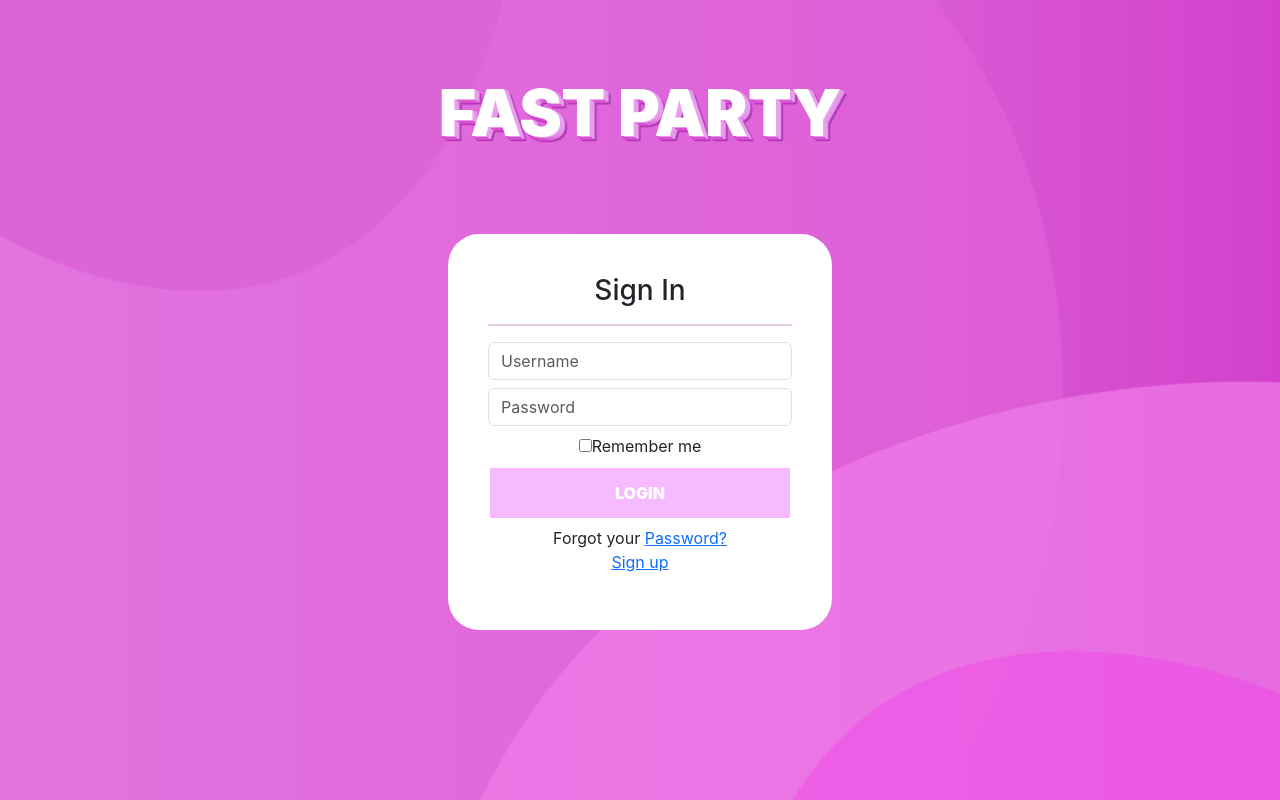
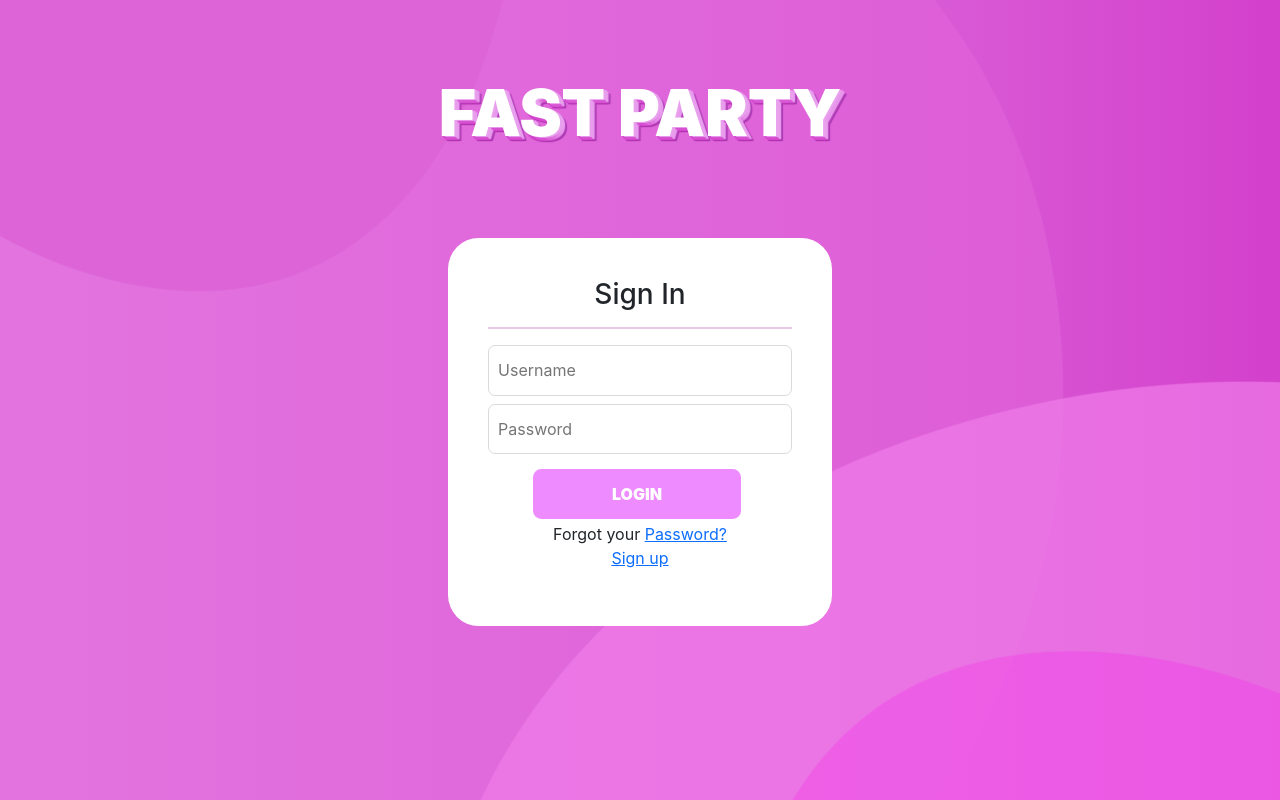
Before and after one commit to Fast-Party/Proyect-Web, a React (Create React App) app: page / in a window 1280 px wide. Built offline with nearby package versions, Linux system fonts and the light colour scheme.

Commit message:
details Login

```diff
--- a/src/Login/Login.css
+++ b/src/Login/Login.css
@@ -9,14 +9,12 @@
 
 }
 
-
 .sweet-title {
     /* transform: skew(0, ); */
     align-items: center;
     color: white;
     text-transform: uppercase;
     font-size: clamp(3rem, 10vw, 4rem);
-
     /* line-height: 0em; */
     text-align: center;
     text-shadow: 3px 1px 1px #e9a1ee, 2px 2px 1px #d340cc, 4px 2px 1px #e9a1ee,
@@ -59,33 +57,63 @@
     padding: 5vh;
     text-align: center;
     align-items: center;
+    align-content: center;
     border-radius: 8%;
     background-color: #f722ecaa;
     background-color: white;
 }
 
+.mb-2{
+    align-items: center;
+    align-self: center;
+    align-content: center;
+}
+
+.username{
+    background-color: transparent;
+    border-radius: 0.7ch;
+    border-color: #dadada;
+    border-style: solid;
+    border-width: 1px;
+    width: 100%;
+    height: 5ch;
+    padding: 3%;
+}
+.password{
+    background-color: transparent;
+    border-radius: 0.7ch;
+    border-color: #dadada;
+    border-style: solid;
+    border-width: 1px;
+    width: 100%;
+    height: 5ch;
+    padding: 3%;
+}
+
 .buttonLogin {
+    position: relative;
+    left: 14%;
+    top: 15%;
     align-items: center;
     text-align: center;
     font-family: "Inter", sans-serif;
     font-weight: 900;
     height: 180%;
-
+    width: 70%;
     border: 2px solid #FFF;
+    border-radius: 0.9ch;
 
     color: white;
-    background: #F5BAFF;
+    background: #ee8cff;
     transition: 0.8s;
 }
 
 .buttonLogin:hover {
-    color: #F5BAFF;
-    border-radius: 0.5ch;
-    /* Adjust the border-radius value */
+    color: #ee8cff;
+    border-radius: 0ch;
+    border-color: #ee8cff;
     border-style: solid;
-    border-width: 2px;
-    border-color: #F5BAFF;
-    box-shadow: 0px 4px 4px 0px #F5BAFF;
+    /* box-shadow: 3px 3px 0 #d206f7; */
     background-color: transparent;
 
 }
--- a/src/Login/Login.js
+++ b/src/Login/Login.js
@@ -5,24 +5,18 @@ function Login() {
         <div className='Login'>
         <h1 class="sweet-title">
             <span  data-text="Fast Party">Fast Party</span>
-            {/* <span data-text="Party">Party</span> */}
         </h1>
         <div className='inputBox'>
                 <form>
                     <h3>Sign In</h3>
                     <hr className='titleSeparation'/>
                     <div className='mb-2'>
-                        <input placeholder='Username' className='form-control'></input>
+                        <input placeholder='Username' className='username'></input>
                     </div>
                     <div className='mb-2'>
-                        <input placeholder='Password' className='form-control'></input>
+                        <input placeholder='Password' className='password'></input>
                     </div>
-                    <div className='mb-2'>
-                        <input type='checkbox' className='custom.control custom-checkbox' id='check'></input>
-                        <label className='custom-input-label'>
-                            Remember me
-                        </label>
-                    </div>
+
                     <div className='d-grid'>
                         <button className='buttonLogin'>
                             LOGIN
```
